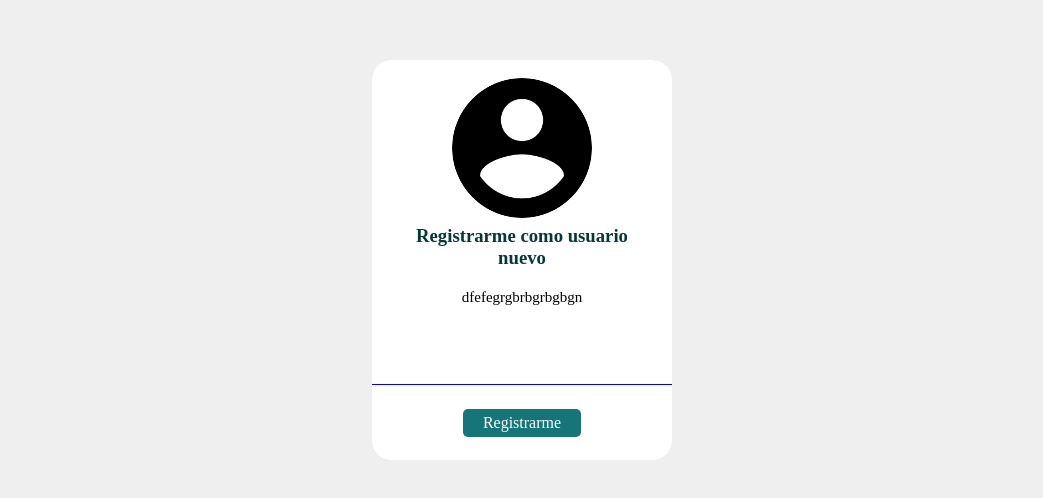
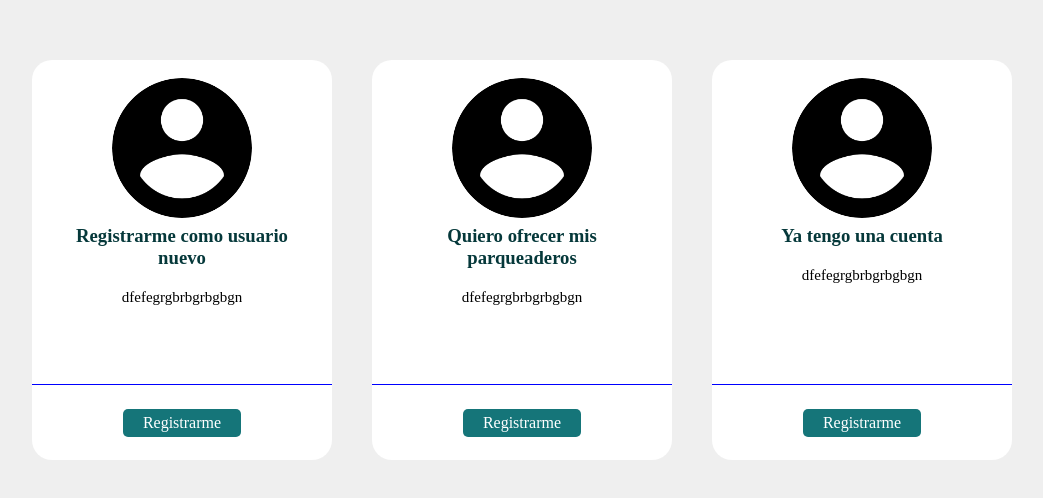
Before and after one commit to JORGERUEDA95/Tarjeta-con-3-columnas-, a plain HTML site: page index.html in a window 1280 px wide. Shown: the part 140-638 px from the top of the page, without its empty margins (118-1161 px from the left). Drawn offline with Linux system fonts and the light colour scheme.

Commit message:
Achivo HTML Y CSS

```diff
--- a/index.html
+++ b/index.html
@@ -1,5 +1,5 @@
 <!DOCTYPE html>
-<html lang="en">
+<html lang="es">
 <head>
   <meta charset="UTF-8">
   <meta http-equiv="X-UA-Compatible" content="IE=edge">
@@ -9,6 +9,7 @@
 </head>
 <body>
 
+<!--Trajeta 31-->
   <div class="tarjetas">
     <div class="head">
       <div class="imagen">
@@ -25,5 +26,39 @@
     </div>
   </div>
 
+<!--Trajeta 2-->
+  <div class="tarjetas">
+    <div class="head">
+      <div class="imagen">
+        <img src="/Recursos/round-account-button-with-user-inside_icon-icons.com_72596.png" alt="">
+      </div>
+    </div>
+    <div class="descripcion">
+      <h3>Quiero ofrecer mis parqueaderos</h3>
+      <!--<h4>Registrarme como usuario nuevo</h4>-->
+      <p>dfefegrgbrbgrbgbgn</p>
+    </div>
+    <div class="contacto">
+      <a href="">Registrarme</a>
+    </div>
+  </div>
+
+<!--Trajeta 3-->
+  <div class="tarjetas">
+    <div class="head">
+      <div class="imagen">
+        <img src="/Recursos/round-account-button-with-user-inside_icon-icons.com_72596.png" alt="">
+      </div>
+    </div>
+    <div class="descripcion">
+      <h3>Ya tengo una cuenta</h3>
+      <!--<h4>Registrarme como usuario nuevo</h4>-->
+      <p>dfefegrgbrbgrbgbgn</p>
+    </div>
+    <div class="contacto">
+      <a href="">Registrarme</a>
+    </div>
+  </div>
+
 </body>
 </html>
--- a/style.css
+++ b/style.css
@@ -20,6 +20,7 @@ body {
     border-radius: 5px;
     overflow: hidden;
     border-radius: 20px;
+    margin: 15px 20px ;
 
 }
 
```
